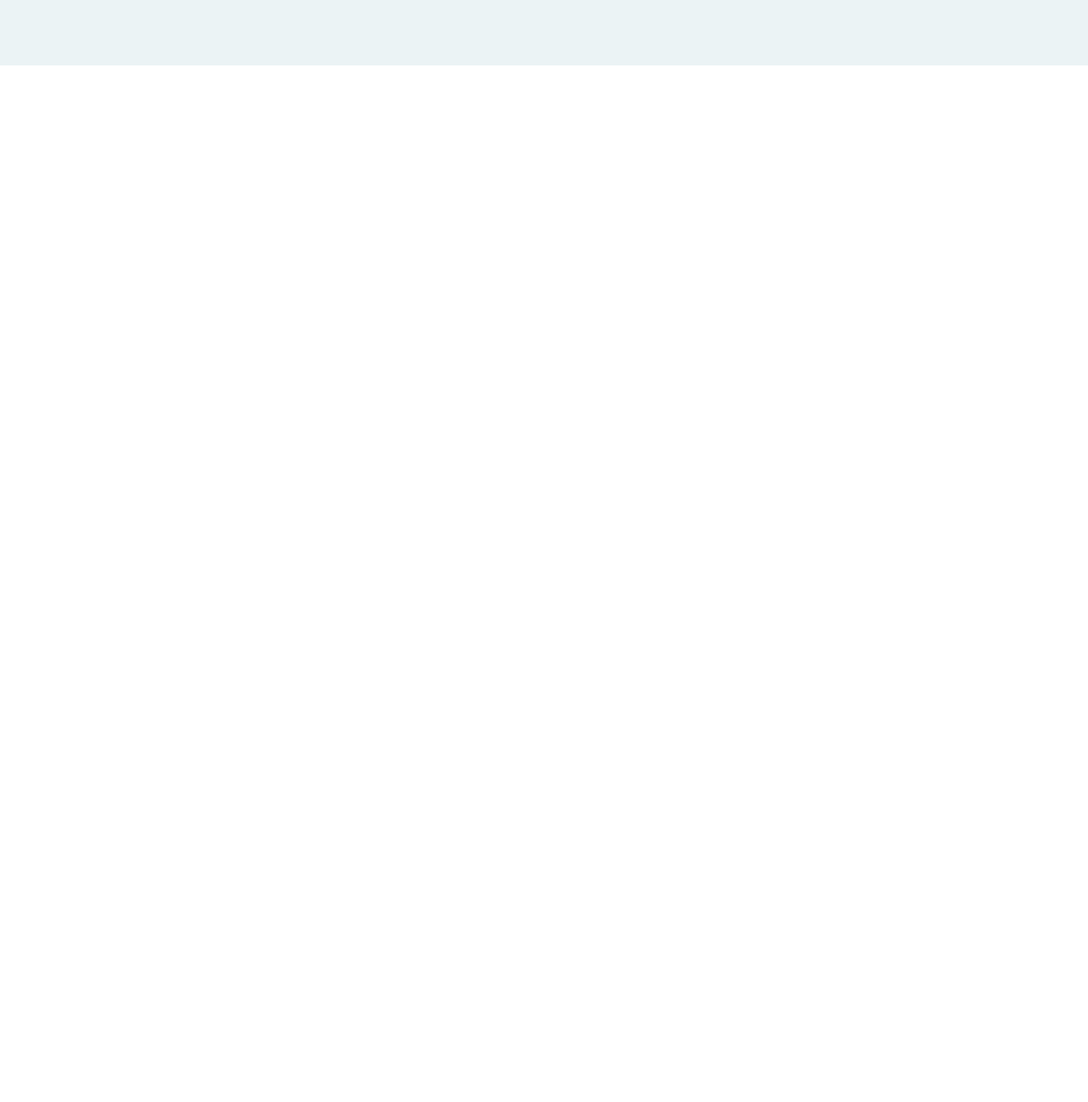
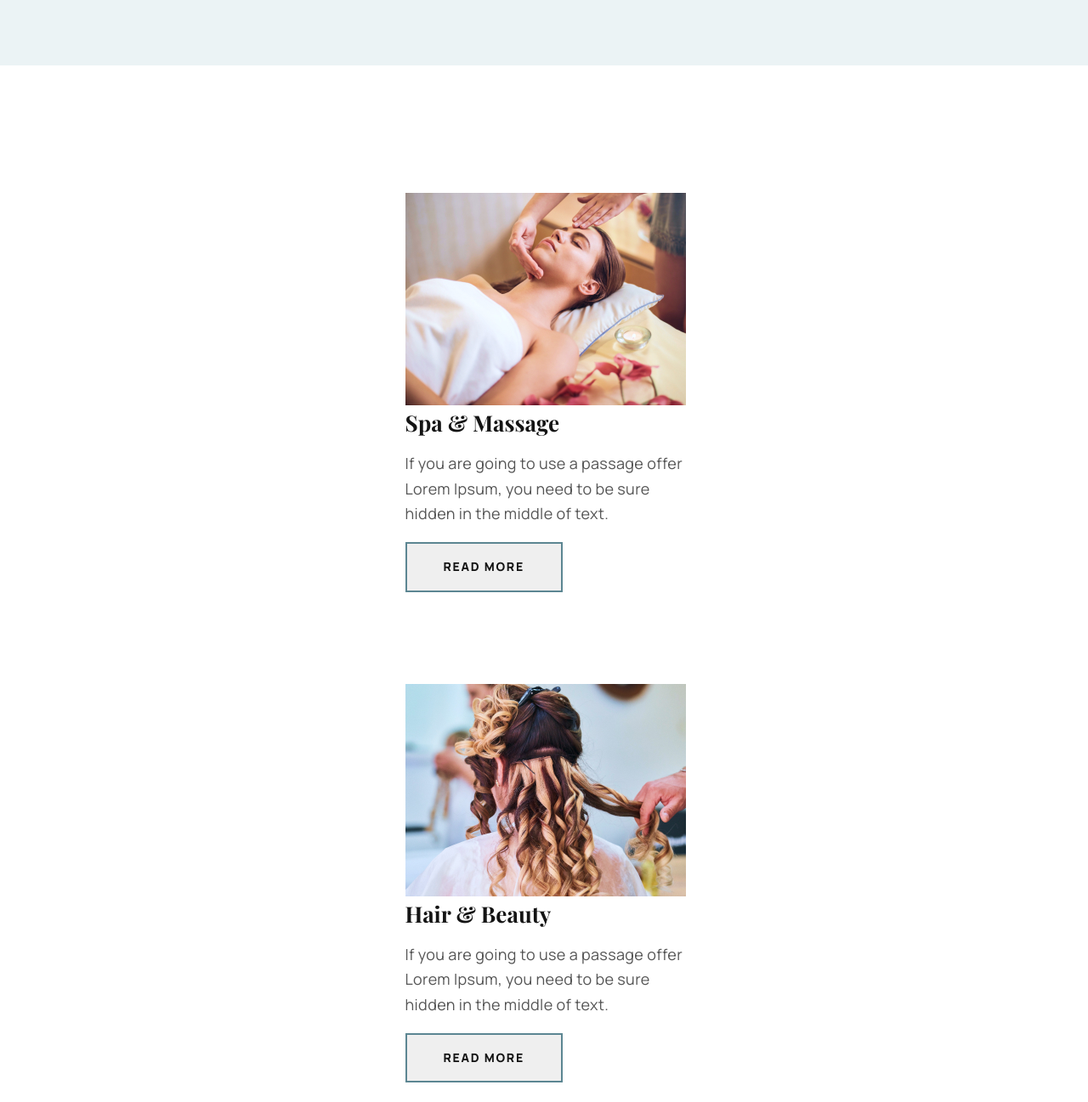
Before and after one commit to Ayana0608/BeautyNess, a plain HTML site: page index.html in a window 1280 px wide. Shown: the part 1500-2797 px from the top of the page at 85% size. Before the commit the page ends 1577 px from the top, so only its background shows below. Drawn offline with nearby package versions, Linux system fonts and the light colour scheme; a web font is replaced by a local one.

Commit message:
card finished

```diff
--- a/css/style.css
+++ b/css/style.css
@@ -158,6 +158,48 @@ body {
     box-shadow: 0px 20px 60px 0px rgba(47, 68, 73, 0.46);
 }
 
+.card__content {
+    display: flex;
+    justify-content: center;
+    align-items: center;
+    gap: 108px;
+    padding: 150px 0;
+}
+
+.card-info {
+    max-width: 327px;
+}
+
+.card-title {
+    color: #141414;
+    font-family: "Playfair Display";
+    font-size: 26px;
+    font-weight: 700;
+    line-height: 120%;
+}
+
+.card-text {
+    color: #555;
+    font-family: "Manrope";
+    font-size: 18px;
+    font-weight: 400;
+    line-height: 165%;
+    letter-spacing: 0.36px;
+}
+
+.card-button {
+    color: #141414;
+    text-align: center;
+    font-family: "Manrope";
+    font-size: 14px;
+    font-weight: 800;
+    line-height: 125%;
+    letter-spacing: 1.68px;
+    border: 2px solid #5c8692;
+    text-transform: uppercase;
+    padding: 18px 43px 19px 43px;
+}
+
 @media screen and (max-width: 730px) {
     .header__phone {
         display: none;
@@ -184,4 +226,8 @@ body {
         display: flex;
         flex-direction: column;
     }
+    .card__content {
+        display: flexbox;
+        flex-direction: column;
+    }
 }
--- a/index.html
+++ b/index.html
@@ -100,6 +100,46 @@
                     </div>
                 </div>
             </section>
+
+            <section class="card">
+                <div class="container">
+                    <div class="card__content">
+                        <div class="card-info">
+                            <img src="./image/card1.jpg" alt="" />
+                            <div class="card-title">Spa & Massage</div>
+                            <p class="card-text">
+                                If you are going to use a passage offer Lorem
+                                Ipsum, you need to be sure hidden in the middle
+                                of text.
+                            </p>
+
+                            <button class="card-button">READ MORE</button>
+                        </div>
+                        <div class="card-info">
+                            <img src="./image/card2.jpg" alt="" />
+                            <div class="card-title">Hair & Beauty</div>
+                            <p class="card-text">
+                                If you are going to use a passage offer Lorem
+                                Ipsum, you need to be sure hidden in the middle
+                                of text.
+                            </p>
+
+                            <button class="card-button">READ MORE</button>
+                        </div>
+                        <div class="card-info">
+                            <img src="./image/card3.jpg" alt="" />
+                            <div class="card-title">Body Treatments</div>
+                            <p class="card-text">
+                                If you are going to use a passage offer Lorem
+                                Ipsum, you need to be sure hidden in the middle
+                                of text.
+                            </p>
+
+                            <button class="card-button">READ MORE</button>
+                        </div>
+                    </div>
+                </div>
+            </section>
         </div>
     </body>
 </html>
```
Also changed, not shown: image/card1.jpg (added), image/card2.jpg (added), image/card3.jpg (added).
